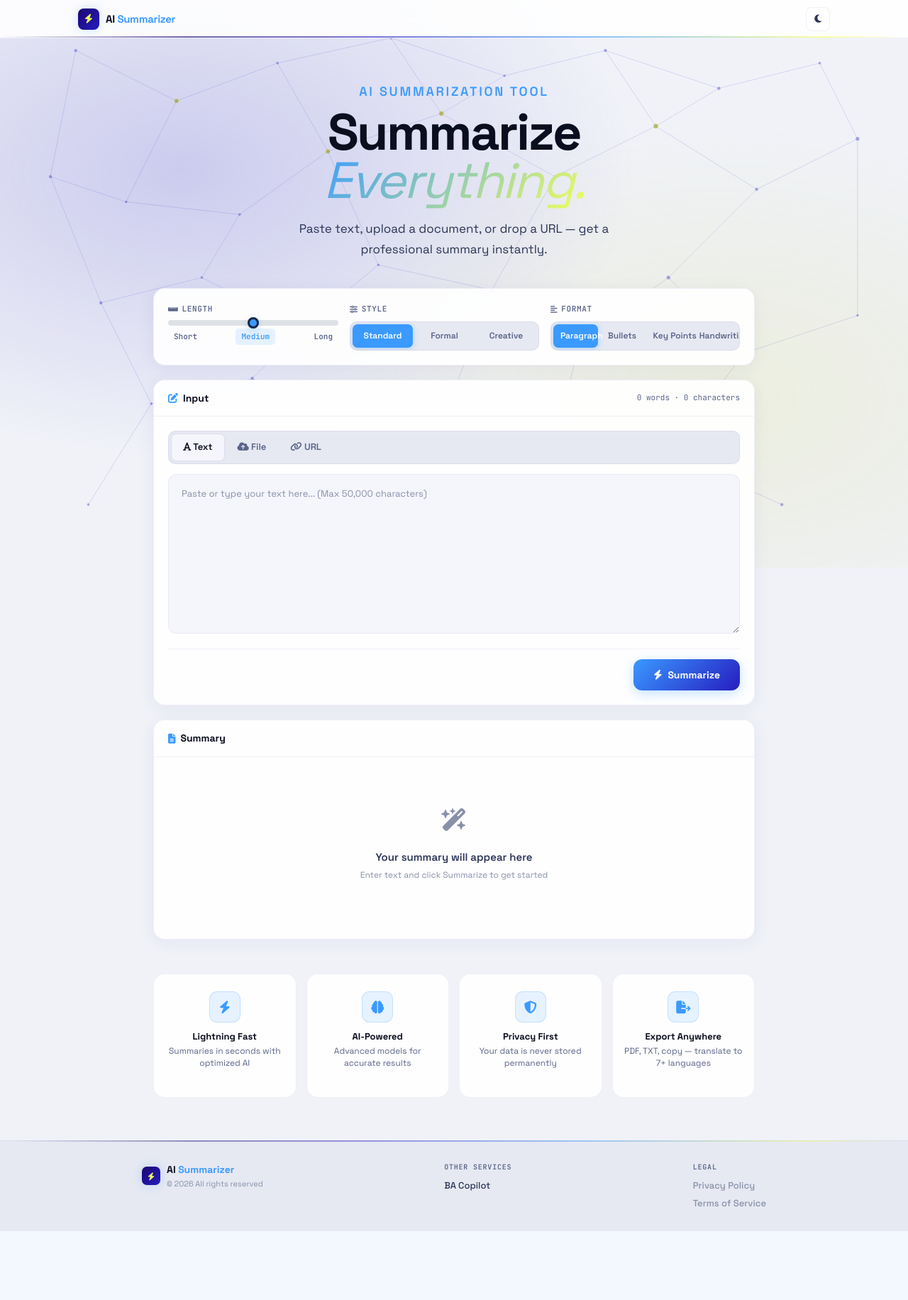
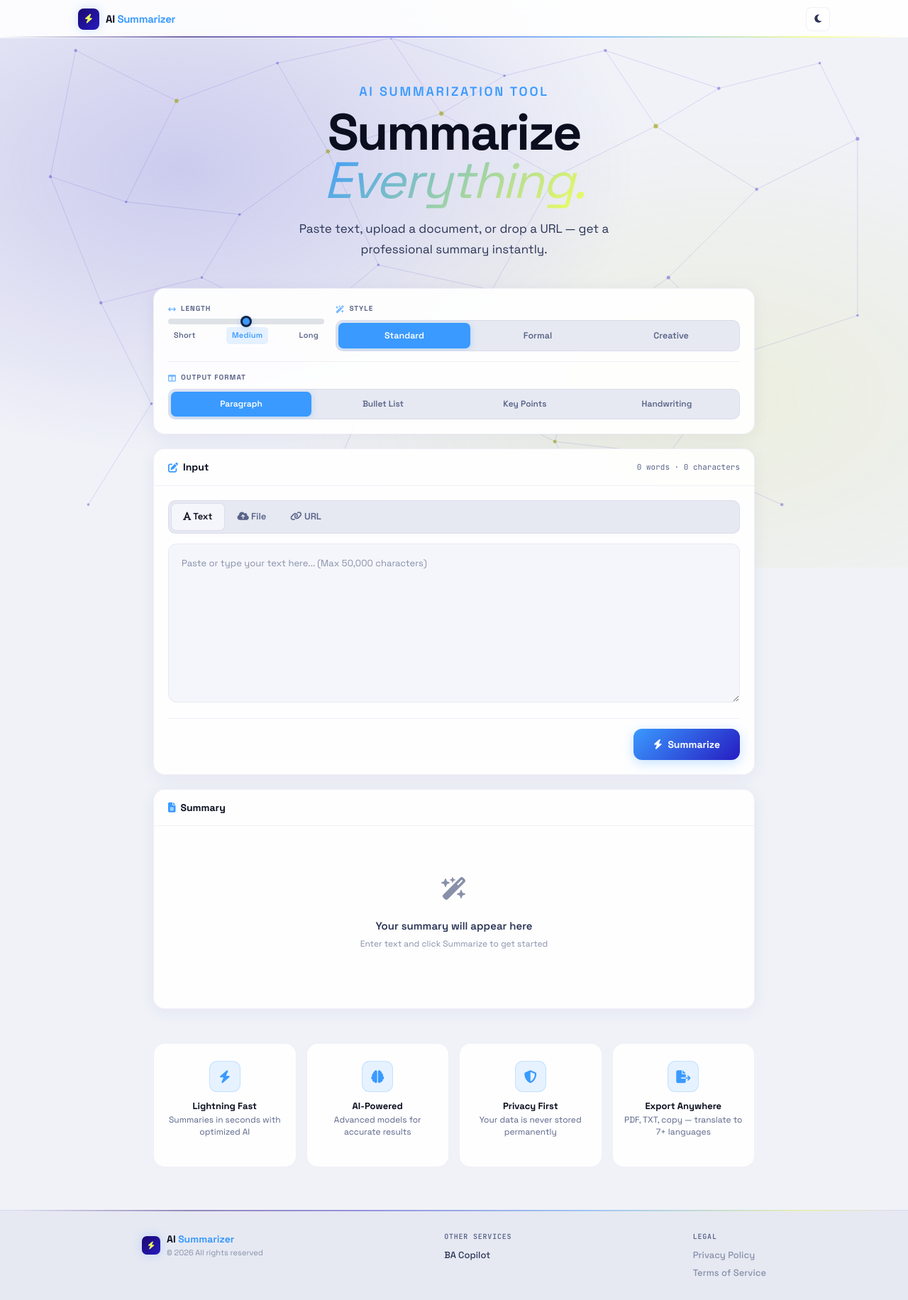
Before and after one commit to Robu71111/AI_Summarizer, a Flask app: page / in a window 1280 px wide. Shown: the whole page at 71% size. Before the commit the page ends 1735 px from the top, so only its background shows below. Run offline with Flask 3, Linux system fonts and the light colour scheme; parts of the project's set-up code (start-up, migrations or seed data) failed here and were passed over.

Commit message:
small bug fixes and design changes

```diff
--- a/static/css/styles.css
+++ b/static/css/styles.css
@@ -95,22 +95,27 @@ a{color:var(--primary);text-decoration:none}a:hover{color:var(--primary-hover)}
 /* ═══ CONTROLS ═══ */
 .controls-card{background:var(--bg-card);backdrop-filter:blur(16px);border:1px solid var(--b1);border-radius:var(--r-lg);padding:20px;margin-bottom:20px;box-shadow:var(--shadow-md)}
 .controls-row{display:flex;gap:16px;align-items:flex-start}
+.controls-row-format{margin-top:14px;padding-top:14px;border-top:1px solid var(--b1)}
 .control-group{flex:1;min-width:0}
-.control-length{flex:0 0 240px;max-width:240px}
-.control-label{display:flex;align-items:center;gap:5px;font-size:11px;font-weight:700;font-family:'JetBrains Mono',monospace;text-transform:uppercase;letter-spacing:0.06em;color:var(--t3);margin-bottom:8px}
+.control-length{flex:0 0 220px;max-width:220px}
+.control-format-full{flex:1;min-width:0}
+.control-label{display:flex;align-items:center;gap:6px;font-size:10px;font-weight:700;font-family:'Space Grotesk',sans-serif;text-transform:uppercase;letter-spacing:0.1em;color:var(--t3);margin-bottom:8px}
+.control-label i{font-size:11px;color:var(--sky);opacity:0.7}
 
-.mode-tabs{display:flex;gap:2px;padding:3px;background:var(--bg-s1);border:1px solid var(--b1);border-radius:10px;overflow-x:auto;-webkit-overflow-scrolling:touch;scrollbar-width:none}
-.mode-tabs::-webkit-scrollbar{display:none}
-.mode-tab{flex:1 1 0;min-width:0;border:none;background:transparent;color:var(--t3);padding:7px 10px;font-size:12px;font-weight:600;border-radius:7px;transition:all 0.15s;cursor:pointer;white-space:nowrap;text-align:center}
+.mode-tabs{display:flex;gap:2px;padding:3px;background:var(--bg-s1);border:1px solid var(--b1);border-radius:10px;overflow:hidden}
+.mode-tab{flex:1 1 0;min-width:0;border:none;background:transparent;color:var(--t3);padding:8px 6px;font-size:12.5px;font-weight:600;font-family:'Space Grotesk',sans-serif;border-radius:7px;transition:all 0.15s;cursor:pointer;white-space:nowrap;text-align:center;overflow:hidden;text-overflow:ellipsis}
 .mode-tab:hover{color:var(--t1);background:rgba(255,255,255,0.04)}
 .mode-tab.active{background:var(--sky);color:#fff;box-shadow:0 2px 10px var(--primary-glow)}
+
+/* Format row — 4 equal buttons, never overflow */
+.format-tabs-row .mode-tab{padding:8px 4px;font-size:12px}
 
 .length-control{display:flex;flex-direction:column;gap:6px}
 .custom-range{-webkit-appearance:none;appearance:none;width:100%;height:4px;border-radius:4px;background:var(--bg-s1);outline:none}
 .custom-range::-webkit-slider-thumb{-webkit-appearance:none;width:16px;height:16px;background:var(--sky);border:3px solid var(--bg-card);border-radius:50%;cursor:pointer;box-shadow:0 2px 8px var(--primary-glow)}
 .custom-range::-moz-range-thumb{width:16px;height:16px;background:var(--sky);border:3px solid var(--bg-card);border-radius:50%;cursor:pointer}
 .length-labels{display:flex;justify-content:space-between}
-.length-option{font-size:11px;font-weight:600;color:var(--t3);cursor:pointer;padding:3px 8px;border-radius:5px;transition:all 0.15s;font-family:'JetBrains Mono',monospace}
+.length-option{font-size:11px;font-weight:600;color:var(--t3);cursor:pointer;padding:3px 8px;border-radius:5px;transition:all 0.15s;font-family:'Space Grotesk',sans-serif;letter-spacing:0.02em}
 .length-option:hover{color:var(--t1)}
 .length-option.active{color:var(--sky);background:var(--primary-soft)}
 
@@ -235,7 +240,6 @@ a{color:var(--primary);text-decoration:none}a:hover{color:var(--primary-hover)}
 @media(max-width:860px){
   .controls-row{flex-direction:column;gap:14px}
   .control-length{max-width:100%;flex:1}
-  .mode-tab{flex:1 1 0}
   .features-grid{grid-template-columns:repeat(2,1fr)}
 }
 @media(max-width:600px){
@@ -244,7 +248,11 @@ a{color:var(--primary);text-decoration:none}a:hover{color:var(--primary-hover)}
   .main-container{padding:0 10px 40px}
   .card-inner{padding:14px}
   .card-head{padding:12px 14px}
-  .controls-card{padding:14px}
+  .controls-card{padding:12px}
+  .controls-row{gap:12px}
+  .controls-row-format{margin-top:12px;padding-top:12px}
+  .mode-tab{padding:7px 4px;font-size:11.5px}
+  .format-tabs-row .mode-tab{font-size:11px;padding:7px 3px}
   .input-footer{flex-direction:column;align-items:stretch}
   .btn-summarize{width:100%;justify-content:center}
   .export-row{width:100%}
@@ -254,8 +262,10 @@ a{color:var(--primary);text-decoration:none}a:hover{color:var(--primary-hover)}
 }
 @media(max-width:380px){
   .hero-sub-title{font-size:32px;letter-spacing:-1px}
-  .mode-tab{padding:6px 8px;font-size:11px}
+  .mode-tab{padding:6px 3px;font-size:10.5px}
+  .format-tabs-row .mode-tab{font-size:10px}
   .features-grid{grid-template-columns:1fr}
+  .control-label{font-size:9px}
 }
 
 @media print{.top-nav,.controls-card,.features-grid,.history-section,.site-footer,.theme-toggle,.export-row,.input-footer,.net-bg{display:none!important}.card{box-shadow:none;border:1px solid #ddd}body{background:#fff;color:#000}}
--- a/templates/index.html
+++ b/templates/index.html
@@ -114,7 +114,7 @@
     <div class="controls-card">
       <div class="controls-row">
         <div class="control-group control-length">
-          <label class="control-label"><i class="fas fa-ruler-horizontal"></i> Length</label>
+          <label class="control-label"><i class="fas fa-arrows-left-right"></i> Length</label>
           <div class="length-control">
             <input type="range" min="1" max="3" step="1" value="{{ selected_length or '2' }}" class="custom-range" id="lengthRange">
             <div class="length-labels">
@@ -125,18 +125,20 @@
           </div>
         </div>
         <div class="control-group">
-          <label class="control-label"><i class="fas fa-sliders-h"></i> Style</label>
+          <label class="control-label"><i class="fas fa-wand-magic-sparkles"></i> Style</label>
           <div class="mode-tabs">
             <button class="summary-mode-tab mode-tab {% if not selected_summary_mode or selected_summary_mode == 'standard' %}active{% endif %}" data-mode="standard">Standard</button>
             <button class="summary-mode-tab mode-tab {% if selected_summary_mode == 'formal' %}active{% endif %}" data-mode="formal">Formal</button>
             <button class="summary-mode-tab mode-tab {% if selected_summary_mode == 'creative' %}active{% endif %}" data-mode="creative">Creative</button>
           </div>
         </div>
-        <div class="control-group">
-          <label class="control-label"><i class="fas fa-align-left"></i> Format</label>
-          <div class="mode-tabs">
+      </div>
+      <div class="controls-row controls-row-format">
+        <div class="control-group control-format-full">
+          <label class="control-label"><i class="fas fa-table-columns"></i> Output Format</label>
+          <div class="mode-tabs format-tabs-row">
             <button class="format-tab mode-tab {% if not selected_mode or selected_mode == 'paragraph' %}active{% endif %}" data-mode="paragraph">Paragraph</button>
-            <button class="format-tab mode-tab {% if selected_mode == 'bullets' %}active{% endif %}" data-mode="bullets">Bullets</button>
+            <button class="format-tab mode-tab {% if selected_mode == 'bullets' %}active{% endif %}" data-mode="bullets">Bullet List</button>
             <button class="format-tab mode-tab {% if selected_mode == 'takeaways' %}active{% endif %}" data-mode="takeaways">Key Points</button>
             <button class="format-tab mode-tab {% if selected_mode == 'handwriting' %}active{% endif %}" data-mode="handwriting">Handwriting</button>
           </div>
```
